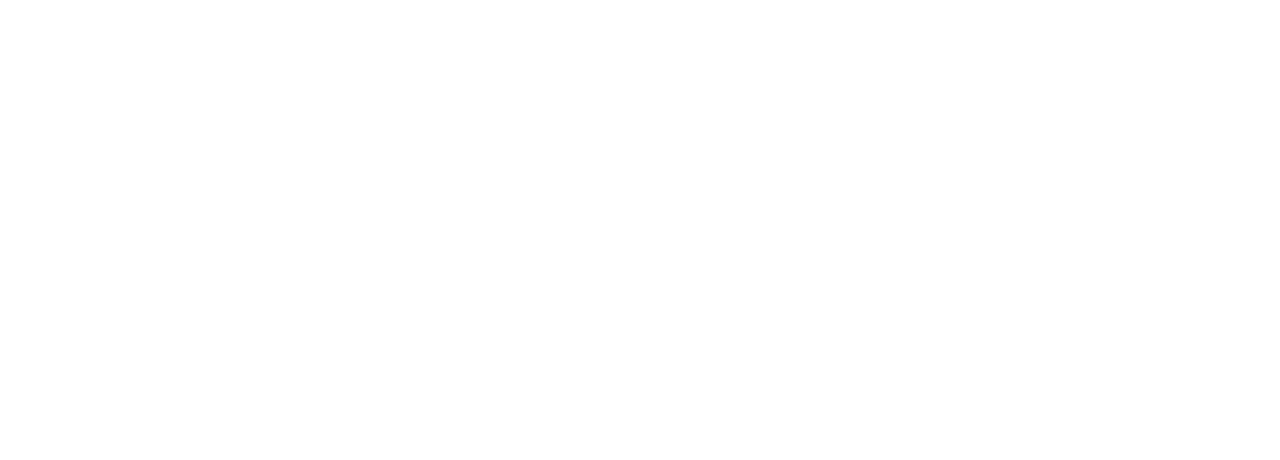
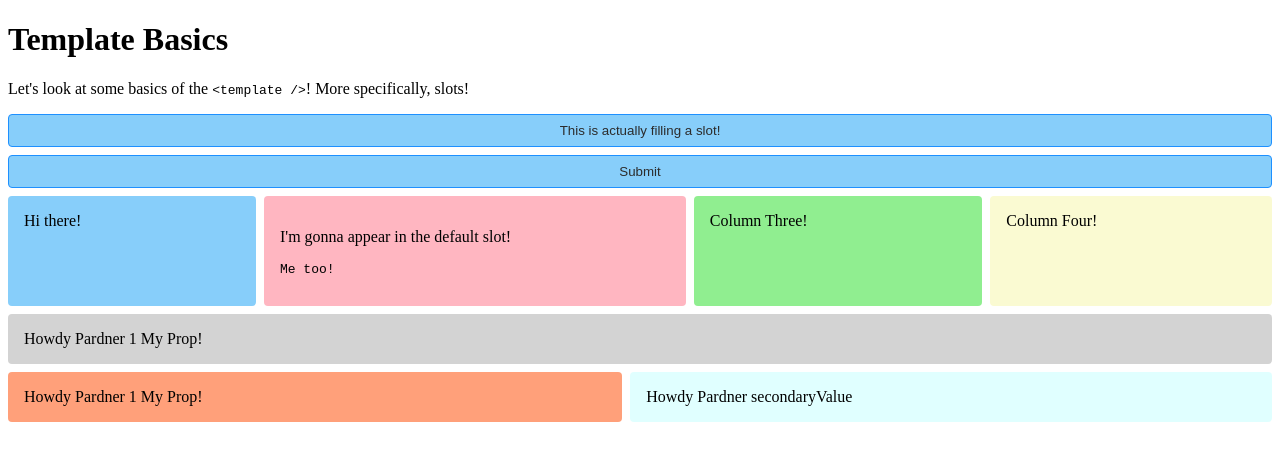
Before and after one commit to blaytenshi/vue-3-examples, a Vue app: page /template-basics in a window 1280 px wide. Before the commit this address had no page. Shown: the top 460 px of the page. Built offline with nearby package versions, Linux system fonts and the light colour scheme.

Commit message:
Learned Templates and slots! Yay!

```diff
--- a/src/router/routes.js
+++ b/src/router/routes.js
@@ -59,5 +59,11 @@
     name: "SvgImports",
     displayName: "SVG Imports",
     component: () => import("../views/SvgImports.vue")
+  },
+  {
+    path: "/template-basics",
+    name: "TemplateBasics",
+    displayName: "Template Basics",
+    component: () => import("../views/template-basics/index.vue")
   }
 ];
--- /dev/null
+++ b/src/views/template-basics/components/fancy-button.vue
@@ -0,0 +1,28 @@
+<script setup>
+</script>
+
+<template>
+  <button>
+    <!-- This Submit text is fallback content! If nothing is provided in the slot, we will see submit instead-->
+    <slot>Submit</slot>
+  </button>
+</template>
+
+<style scoped>
+button {
+  padding: 0.5rem 1rem;
+  border: 1px solid dodgerblue;
+  border-radius: 0.25rem;
+  background-color: lightskyblue;
+  color: #2c2c2c;
+  cursor: pointer;
+  &:hover {
+    background-color: #2793fd;
+    color: #eaeaea;
+  }
+  &:active {
+    background-color: #2684e3;
+    color: #eaeaea;
+  }
+}
+</style>
--- /dev/null
+++ b/src/views/template-basics/components/four-column-layout.vue
@@ -0,0 +1,43 @@
+<script setup>
+</script>
+
+<template>
+  <div class="four-column-layout">
+    <div class="column-1">
+      <slot name="columnOne" />
+    </div>
+    <div class="column-2">
+      <slot />
+    </div>
+    <div class="column-3">
+      <slot name="columnThree" />
+    </div>
+    <div class="column-4">
+      <slot name="columnFour" />
+    </div>
+  </div>
+</template>
+
+<style scoped>
+.four-column-layout {
+  display: flex;
+  gap: 0.5rem;
+}
+.four-column-layout > div {
+  flex: 1 1 auto;
+  border-radius: 0.25rem;
+  padding: 1rem;
+}
+.column-1 {
+  background-color: lightskyblue;
+}
+.column-2 {
+  background-color: lightpink;
+}
+.column-3 {
+  background-color: lightgreen;
+}
+.column-4 {
+  background-color: lightgoldenrodyellow;
+}
+</style>
--- /dev/null
+++ b/src/views/template-basics/components/single-column-layout.vue
@@ -0,0 +1,22 @@
+<script setup>
+const greetingMessage = "Howdy Pardner"
+</script>
+
+<template>
+  <div class="singleColumnWrapper">
+    <!-- These are props and the values that can be passed back and accessed by the parent component. Here, 'my-prop' can be accessed as 'myProp' -->
+    <slot
+      :text="greetingMessage"
+      :count="1"
+      my-prop="My Prop!"
+    />
+  </div>
+</template>
+
+<style scoped>
+.singleColumnWrapper {
+  background-color: lightgrey;
+  border-radius: 0.25rem;
+  padding: 1rem;
+}
+</style>
--- /dev/null
+++ b/src/views/template-basics/components/two-column-layout.vue
@@ -0,0 +1,45 @@
+<script setup>
+const greetingMessage = "Howdy Pardner"
+</script>
+
+<template>
+  <div class="twoColumnWrapper">
+    <!-- These are props and the values that can be passed back and accessed by the parent component. Here, 'my-prop' can be accessed as 'myProp' -->
+    <div class="columnOne">
+      <slot
+        :text="greetingMessage"
+        :count="1"
+        my-prop="My Prop!"
+      />
+    </div>
+    <div class="columnTwo">
+      <slot
+        name="secondarySlot"
+        :text="greetingMessage"
+        secondary-slot-prop="secondaryValue"
+      />
+    </div>
+  </div>
+</template>
+
+<style scoped>
+.twoColumnWrapper {
+  display: flex;
+  gap: 0.5rem;
+}
+
+.twoColumnWrapper > div {
+  display: flex;
+  flex: 1 1 auto;
+  border-radius: 0.25rem;
+  padding: 1rem;
+}
+
+.columnOne {
+  background-color: lightsalmon;
+}
+
+.columnTwo {
+  background-color: lightcyan;
+}
+</style>
--- /dev/null
+++ b/src/views/template-basics/index.vue
@@ -0,0 +1,75 @@
+<script setup>
+import FancyButton from "./components/fancy-button.vue";
+import FourColumnLayout from "./components/four-column-layout.vue";
+import { computed } from "vue";
+import TwoColumnLayout from "./components/two-column-layout.vue";
+import SingleColumnLayout from "./components/single-column-layout.vue";
+
+const four = 'Four';
+const dynamicSlotName = computed(() => `column${four}`)
+</script>
+
+<template>
+  <h1>Template Basics</h1>
+  <p>Let's look at some basics of the <code>&lt;template /&gt;</code>! More specifically, slots!</p>
+  <div class="buttons-wrapper">
+    <!-- One single default slot! -->
+    <fancy-button>
+      This is actually filling a slot!
+    </fancy-button>
+    <fancy-button />
+
+    <!-- Named Slots! -->
+    <four-column-layout>
+      <!--
+        We can use v-slot plus the name of the slot along with the <template> tag to specify which slot it
+      -->
+      <!-- eslint-disable-next-line -->
+      <template v-slot:columnOne>
+        Hi there!
+      </template>
+      <p>I'm gonna appear in the default slot!</p>
+      <pre>Me too!</pre>
+      <!-- You can also wrap it in a template with the default lot name
+      <template #default>
+        Default column!
+      </template>
+      -->
+      <template #columnThree>
+        Column Three!
+      </template>
+      <template #[dynamicSlotName]>
+        Column Four!
+      </template>
+    </four-column-layout>
+
+    <!-- Slot props for accessing props from a child component in the parent. Single Default slot -->
+    <single-column-layout v-slot="slotProps">
+      {{ slotProps.text }}
+      {{ slotProps.count }}
+      {{ slotProps.myProp }}
+    </single-column-layout>
+
+    <!-- Multiple slots returning slot props. You need to wrap them in a template tag! -->
+    <two-column-layout>
+      <template #default="slotProps">
+        {{ slotProps.text }}
+        {{ slotProps.count }}
+        {{ slotProps.myProp }}
+      </template>
+      <template #secondarySlot="{text, count, secondarySlotProp}">
+        {{ text }}
+        {{ count }}
+        {{ secondarySlotProp }}
+      </template>
+    </two-column-layout>
+  </div>
+</template>
+
+<style scoped>
+.buttons-wrapper {
+  display: flex;
+  flex-direction: column;
+  gap: 0.5rem;
+}
+</style>
```
Also changed, not shown: .eslintrc.cjs.
